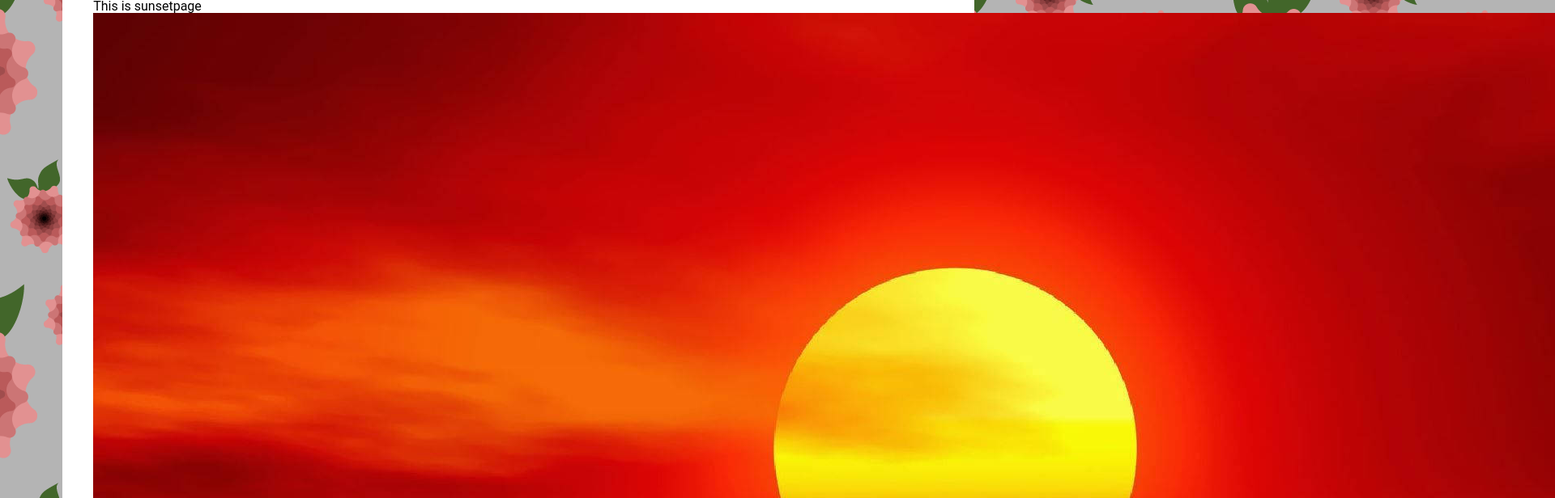
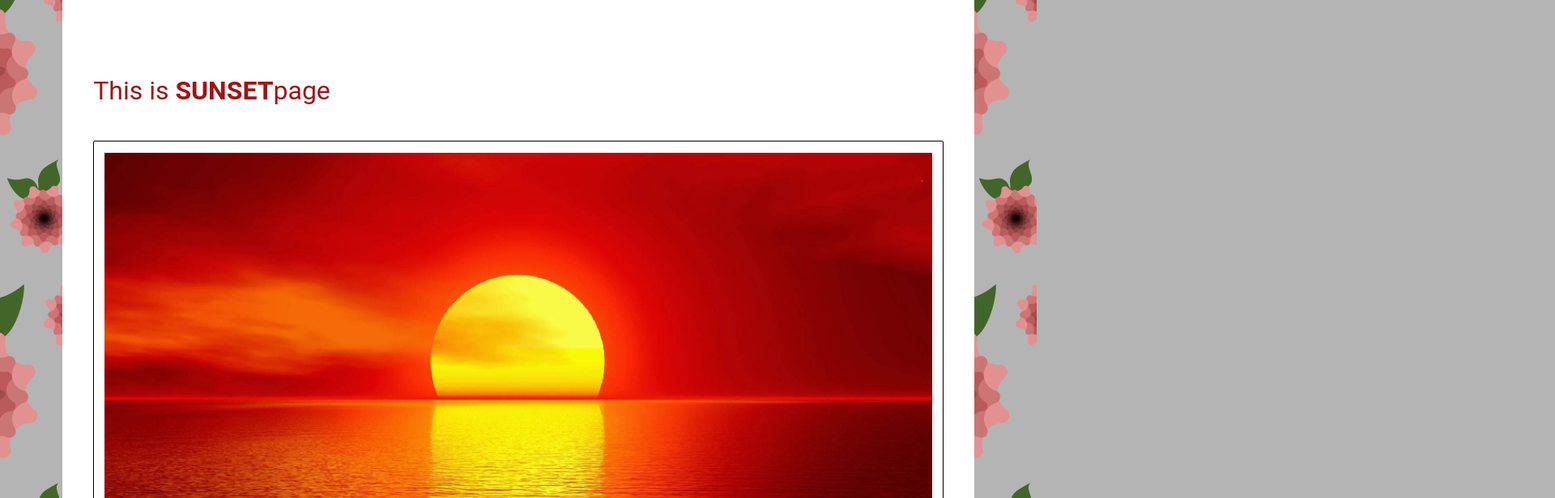
Before and after one commit to Klayydex/ChechelenkoDmytroHwFloat04, a plain HTML site: page index.html in a window 1280 px wide. Shown: the top 616 px of the page at 81% size, 1920 px wide, since content can reach past the window. Drawn offline with Linux system fonts and the light colour scheme.

Commit message:
set distances for img and changed font for heading

```diff
--- a/css/style.css
+++ b/css/style.css
@@ -19,3 +19,30 @@ body {
     background-color: #fff;
     padding: 0 3%;
 }
+
+/* 10 */
+.header__heading {
+    padding-top: 96px;
+    margin-bottom: 46px;
+    font-size: 2rem;
+    color: #a11414;
+}
+
+/* 10 */
+.header__heading--spec {
+    font-weight: 700;
+    text-transform: uppercase;
+}
+
+/* 10 */
+.header__img-wrap {
+    padding: 14px 13px;
+    border: 1px solid black;
+    border-radius: 2px;
+    margin-bottom: 57px;
+}
+
+/* 11 */
+.header__img-wrap img {
+    width: 100%;
+}
```
